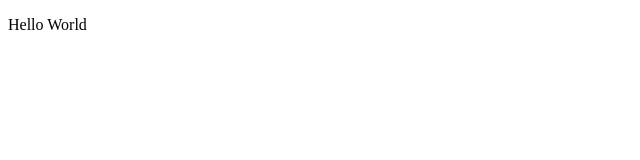
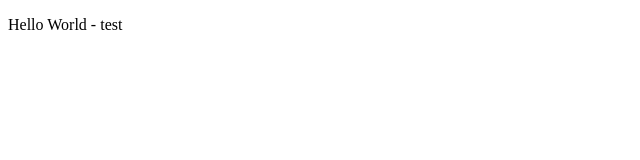
Before and after one commit to sina-m/btinews, a plain HTML site: page index.html in a window 1280 px wide. Shown: the full height of the page, 0-640 px from the left. Drawn offline with Linux system fonts and the light colour scheme.

Commit message:
testing Azure deployment

```diff
--- a/index.html
+++ b/index.html
@@ -6,6 +6,6 @@
   <script type="text/javascript" src="./js/main.js"></script>
 </head>
 <body>
-<p>Hello World</p>
+<p>Hello World - test</p>
 </body>
 </html>
```
